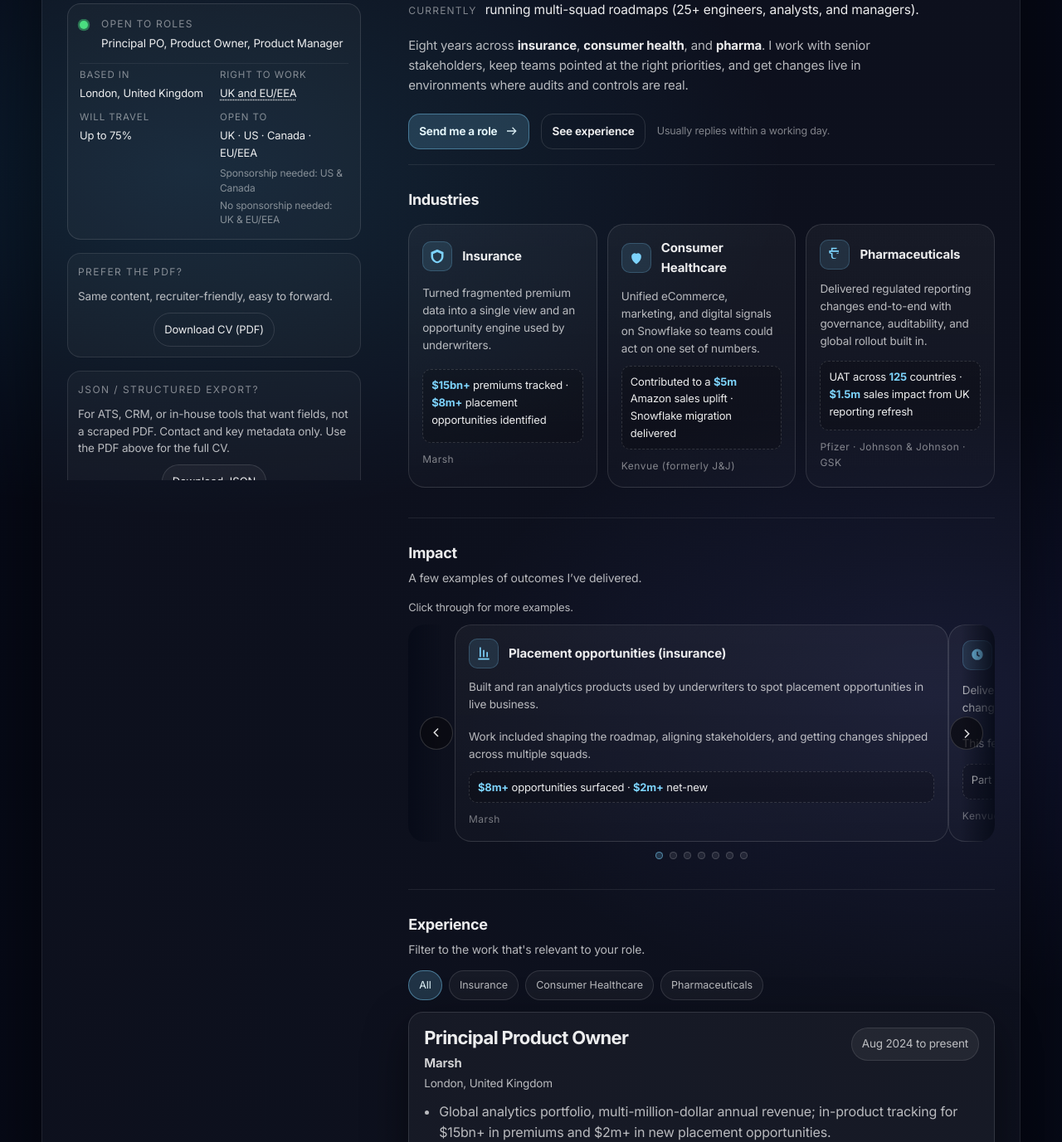
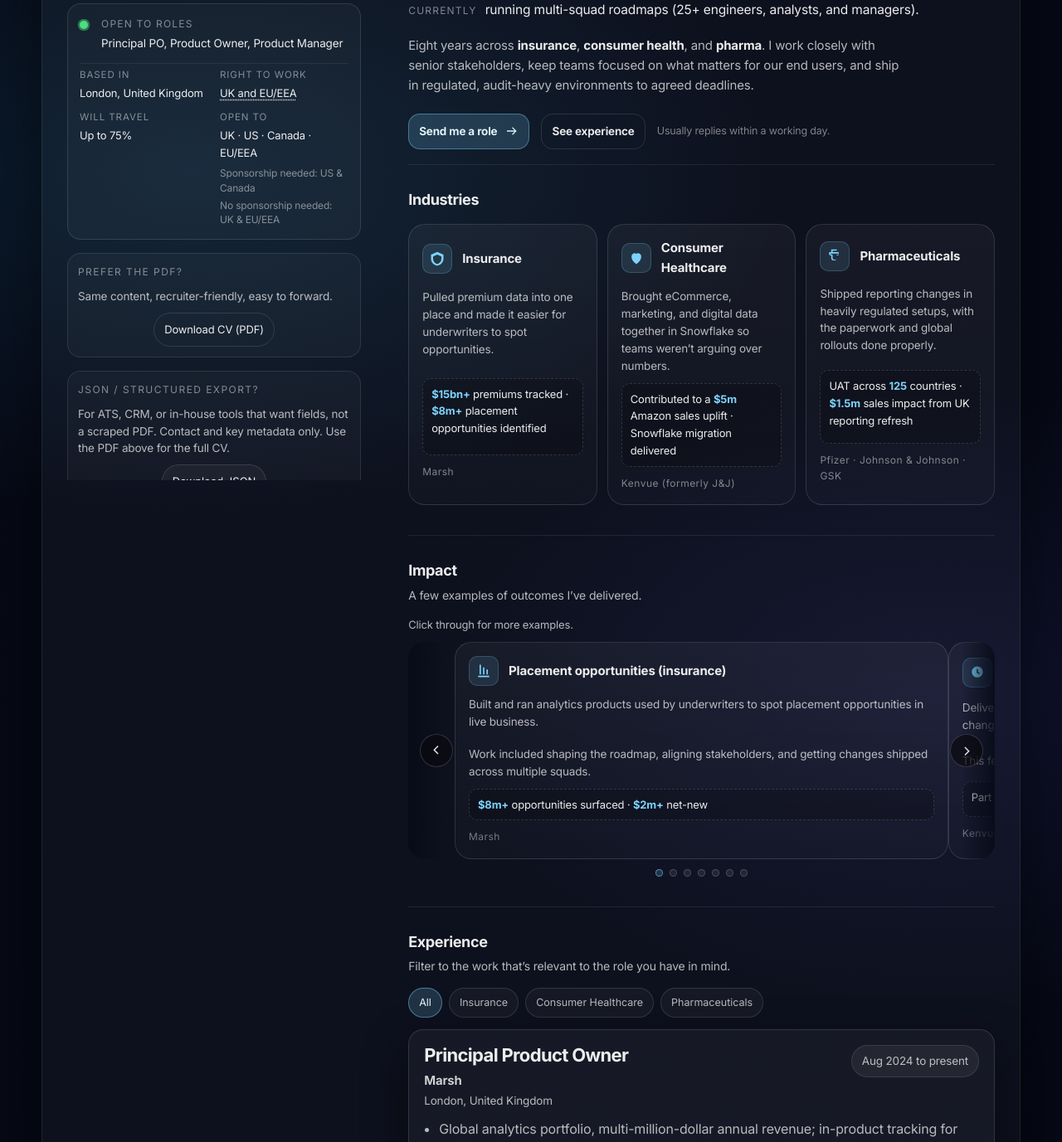
Before and after one commit to wamor19/resume-website, a website built with Vite: page index.html in a window 1280 px wide. Shown: the part 300-1677 px from the top of the page at 83% size. Built offline with nearby package versions, Linux system fonts and the light colour scheme.

Commit message:
Add files via upload

```diff
--- a/index.html
+++ b/index.html
@@ -171,8 +171,7 @@
               </span>
             </div>
             <p class="hero__lede">
-              Eight years across <strong>insurance</strong>, <strong>consumer health</strong>, and <strong>pharma</strong>. I work with senior stakeholders,
-              keep teams pointed at the right priorities, and get changes live in environments where audits and controls are real.
+              Eight years across <strong>insurance</strong>, <strong>consumer health</strong>, and <strong>pharma</strong>. I work closely with senior stakeholders, keep teams focused on what matters for our end users, and ship in regulated, audit-heavy environments to agreed deadlines.
             </p>
             <div class="hero__ctas">
               <a class="ctaBtn ctaBtn--primary" href="mailto:william.amor@protonmail.com?subject=Role%20enquiry">
@@ -197,7 +196,7 @@
                 </span>
                 <h3 class="h3">Insurance</h3>
               </div>
-              <p class="industry__p">Turned fragmented premium data into a single view and an opportunity engine used by underwriters.</p>
+              <p class="industry__p">Pulled premium data into one place and made it easier for underwriters to spot opportunities.</p>
               <div class="industry__metric"><strong>$15bn+</strong> premiums tracked · <strong>$8m+</strong> placement opportunities identified</div>
               <div class="industry__co">Marsh</div>
             </article>
@@ -208,7 +207,7 @@
                 </span>
                 <h3 class="h3">Consumer Healthcare</h3>
               </div>
-              <p class="industry__p">Unified eCommerce, marketing, and digital signals on Snowflake so teams could act on one set of numbers.</p>
+              <p class="industry__p">Brought eCommerce, marketing, and digital data together in Snowflake so teams weren’t arguing over numbers.</p>
               <div class="industry__metric">Contributed to a <strong>$5m</strong> Amazon sales uplift · Snowflake migration delivered</div>
               <div class="industry__co">Kenvue (formerly J&amp;J)</div>
             </article>
@@ -219,7 +218,7 @@
                 </span>
                 <h3 class="h3">Pharmaceuticals</h3>
               </div>
-              <p class="industry__p">Delivered regulated reporting changes end-to-end with governance, auditability, and global rollout built in.</p>
+              <p class="industry__p">Shipped reporting changes in heavily regulated setups, with the paperwork and global rollouts done properly.</p>
               <div class="industry__metric">UAT across <strong>125</strong> countries · <strong>$1.5m</strong> sales impact from UK reporting refresh</div>
               <div class="industry__co">Pfizer · Johnson &amp; Johnson · GSK</div>
             </article>
@@ -344,7 +343,7 @@
         <section class="section" id="experience" data-reveal>
           <div class="sectionHead">
             <h2 class="h2">Experience</h2>
-            <p class="sectionHead__sub">Filter to the work that's relevant to your role.</p>
+            <p class="sectionHead__sub">Filter to the work that’s relevant to the role you have in mind.</p>
           </div>
 
           <div class="filterBar" role="tablist" aria-label="Filter experience by industry">
```
